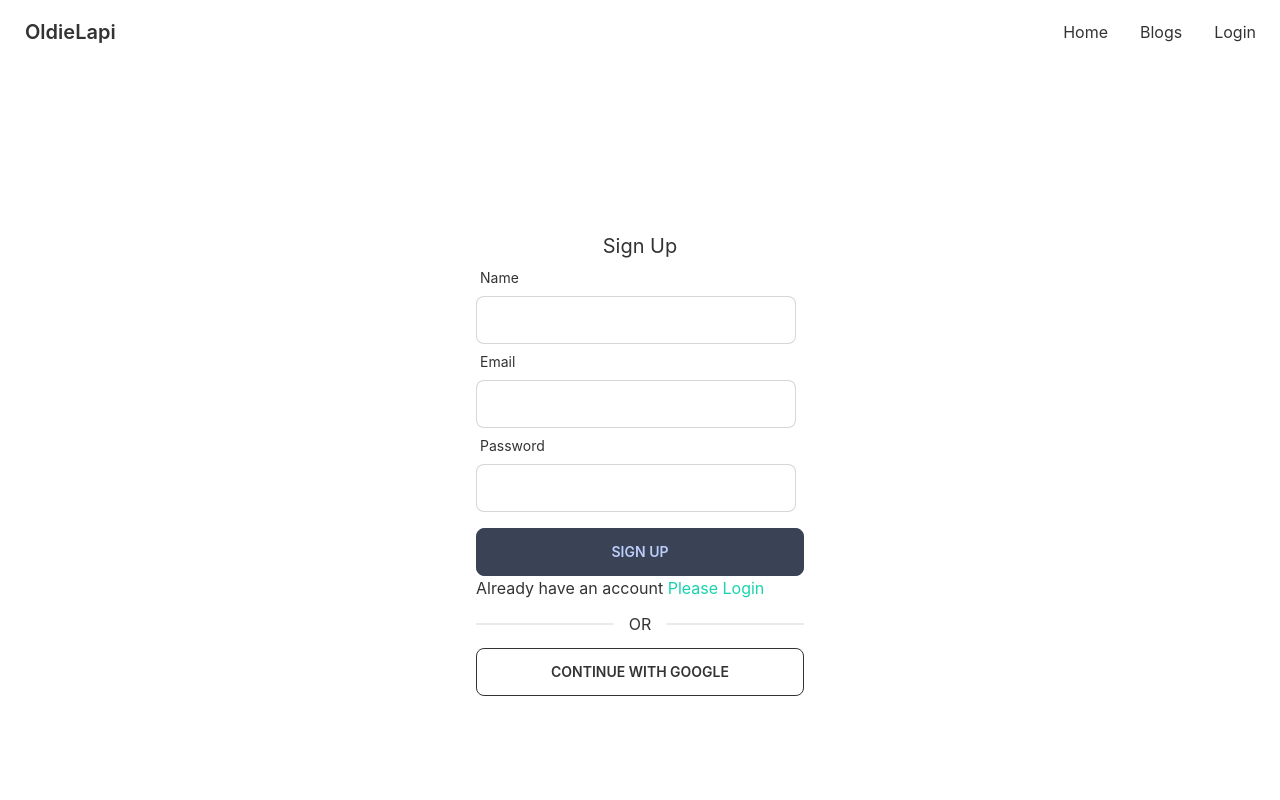
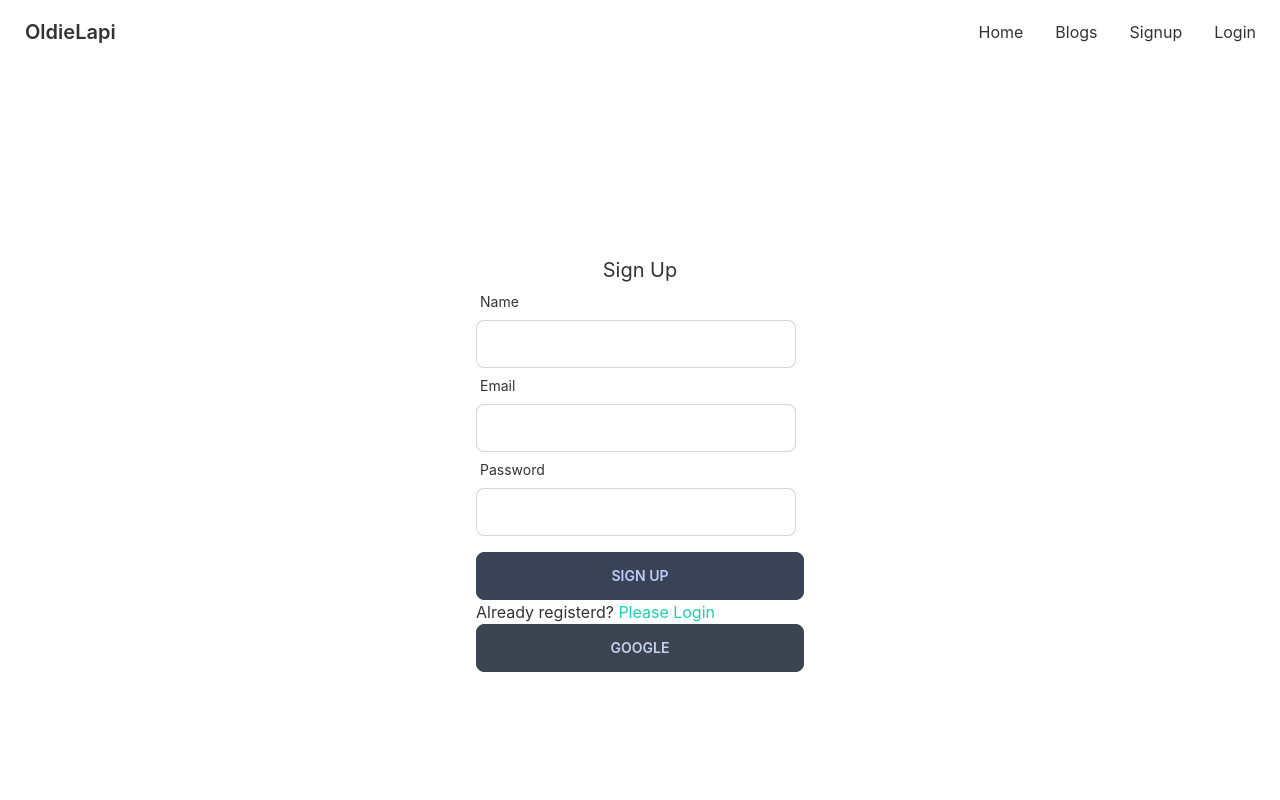
Before and after one commit to mustafa-arkan/oldielapi-clientside, a React (Create React App) app: page /signup in a window 1280 px wide. Shown: the top 800 px of the page. Built offline with nearby package versions, Linux system fonts and the light colour scheme; no server answers.

Commit message:
modal start

```diff
--- a/src/Pages/Login/Login.js
+++ b/src/Pages/Login/Login.js
@@ -1,59 +1,10 @@
-
-// import { useForm } from 'react-hook-form';
-// import { Link } from 'react-router-dom';
-
-
-// const Login = () => {
-//     const { register, formState: { errors }, handleSubmit } = useForm();
-
-//     const handleLogin = data => {
-//         console.log(data);
-//        //console.log(errors)
-
-//     }
 
 
 
 
-//     return (
-//         <div className='h-[800px] flex justify-center items-center'>
-//             <div className='w-96 p-7'>
-//                 <h2 className='text-xl text-center'>Login</h2>
-//                 <form onSubmit={handleSubmit(handleLogin)} >
-//                     <div className="form-control w-full max-w-xs">
-//                         <label className="label"> <span className="label-text">Email</span></label>
-//                         <input type="text"
-//                             {...register("email", {
-//                                 required: "Email Address is required"
-//                             })}
-//                             className="input input-bordered w-full max-w-xs" />
-//                         {errors.email && <p className='text-red-600'>{errors.email?.message}</p>}
-//                     </div>
-//                     <div className="form-control w-full max-w-xs">
-//                         <label className="label"> <span className="label-text">Password</span></label>
-//                         <input type="password"
-//                             {...register("password", {
-//                                 required: "Password is required",
-//                                 minLength: { value: 6, message: 'Password must be 6 characters or longer' }
-//                             })}
-//                             className="input input-bordered w-full max-w-xs" />
-//                         <label className="label"> <span className="label-text">Forget Password?</span></label>
-//                         {errors.password && <p className='text-red-600'>{errors.password?.message}</p>}
-//                     </div>
-//                     <input className='btn btn-accent w-full' value="Login" type="submit" />
-//                     <div>
 
-//                     </div>
-//                 </form>
-//                 <p>New to Doctors Portal <Link className='text-secondary' to="/signup">Create new Account</Link></p>
-//                 <div className="divider">OR</div>
-//                 <button className='btn btn-outline w-full'>CONTINUE WITH GOOGLE</button>
-//             </div>
-//         </div>
-//     );
-// };
 
-// export default Login;
+
 
 import React, { useContext, useState } from 'react';
 import { useForm } from 'react-hook-form';
@@ -106,7 +57,7 @@ const Login = () => {
                                 minLength: { value: 6, message: 'Password must be 6 characters or longer' }
                             })}
                             className="input input-bordered w-full max-w-xs" />
-                        <label className="label"> <span className="label-text">Forget Password?</span></label>
+                        <label className="label"> <span className="label-text">Forget your Password?</span></label>
                         {errors.password && <p className='text-red-600'>{errors.password?.message}</p>}
                     </div>
                     <input className='btn btn-accent w-full' value="Login" type="submit" />
@@ -114,9 +65,9 @@ const Login = () => {
                         {loginError && <p className='text-red-600'>{loginError}</p>}
                     </div>
                 </form>
-                <p>New to Doctors Portal <Link className='text-secondary' to="/signup">Create new Account</Link></p>
-                <div className="divider">OR</div>
-                <button className='btn btn-outline w-full'>CONTINUE WITH GOOGLE</button>
+                 <Link className='text-secondary' to="/signup">Create new Account</Link>
+
+                <button className='btn  w-full'> GOOGLE</button>
             </div>
         </div>
     );
--- a/src/Pages/Phones/Phone.js
+++ b/src/Pages/Phones/Phone.js
@@ -13,8 +13,46 @@ const Phone = ({ phone }) => {
 
         <div className="w-56 -mt-10 overflow-hidden bg-white rounded-lg shadow-lg md:w-64 dark:bg-gray-800">
           <h3 className="py-3 font-bold tracking-wide text-center text-gray-800 uppercase dark:text-white">
-            {phone.phone_name}
+            {phone.laptop_name}
           </h3>
+
+          <h3 className="py-3 font-bold tracking-wide text-center text-gray-800 uppercase dark:text-white">
+            Location:{phone.location}
+          </h3>
+
+<div className=''>
+
+<h3 className="py-3 font-bold tracking-wide text-center text-gray-800 uppercase dark:text-white">
+            Usage:{phone.year_of_use}Y
+          </h3>
+
+          <h3 className="py-3 font-bold tracking-wide text-center text-gray-800 uppercase dark:text-white">
+            Seller Name:{phone.seller}
+          </h3>
+
+
+
+</div>
+
+
+<div className=''>
+
+<h3 className="py-3 font-bold tracking-wide text-center text-gray-800 uppercase dark:text-white">
+            Original Price:{phone.original_price}
+          </h3>
+
+          <h3 className="py-3 font-bold tracking-wide text-center text-gray-800 uppercase dark:text-white">
+            Resale price:{phone.resale_price}
+          </h3>
+          <h3 className="py-3 font-bold tracking-wide text-center text-gray-800 uppercase dark:text-white">
+            time when posted:{phone.posted_on}
+          </h3>
+
+
+</div>
+
+
+
 
           <div className="flex items-center justify-center px-3 py-2 bg-gray-200 dark:bg-gray-700">
             <label
--- a/src/Pages/Shared/Navbar/Navbar.js
+++ b/src/Pages/Shared/Navbar/Navbar.js
@@ -24,7 +24,7 @@ const menuItems=<React.Fragment>
         <li><Link to='/'>Home</Link></li>
 
         <li><Link to="/blogs">Blogs</Link></li>
-
+        <li><Link to="/signup">Signup</Link></li>
 
 
 
--- a/src/SignUp/SignUp.js
+++ b/src/SignUp/SignUp.js
@@ -114,9 +114,9 @@ const SignUp = () => {
                     <input className='btn btn-accent w-full mt-4' value="Sign Up" type="submit" />
                     {signUpError && <p className='text-red-600'>{signUpError}</p>}
                 </form>
-                <p>Already have an account <Link className='text-secondary' to="/login">Please Login</Link></p>
-                <div className="divider">OR</div>
-                <button className='btn btn-outline w-full'>CONTINUE WITH GOOGLE</button>
+                <p>Already registerd? <Link className='text-secondary' to="/login">Please Login</Link></p>
+
+                <button className='btn  w-full'> GOOGLE</button>
 
             </div>
         </div>
```
